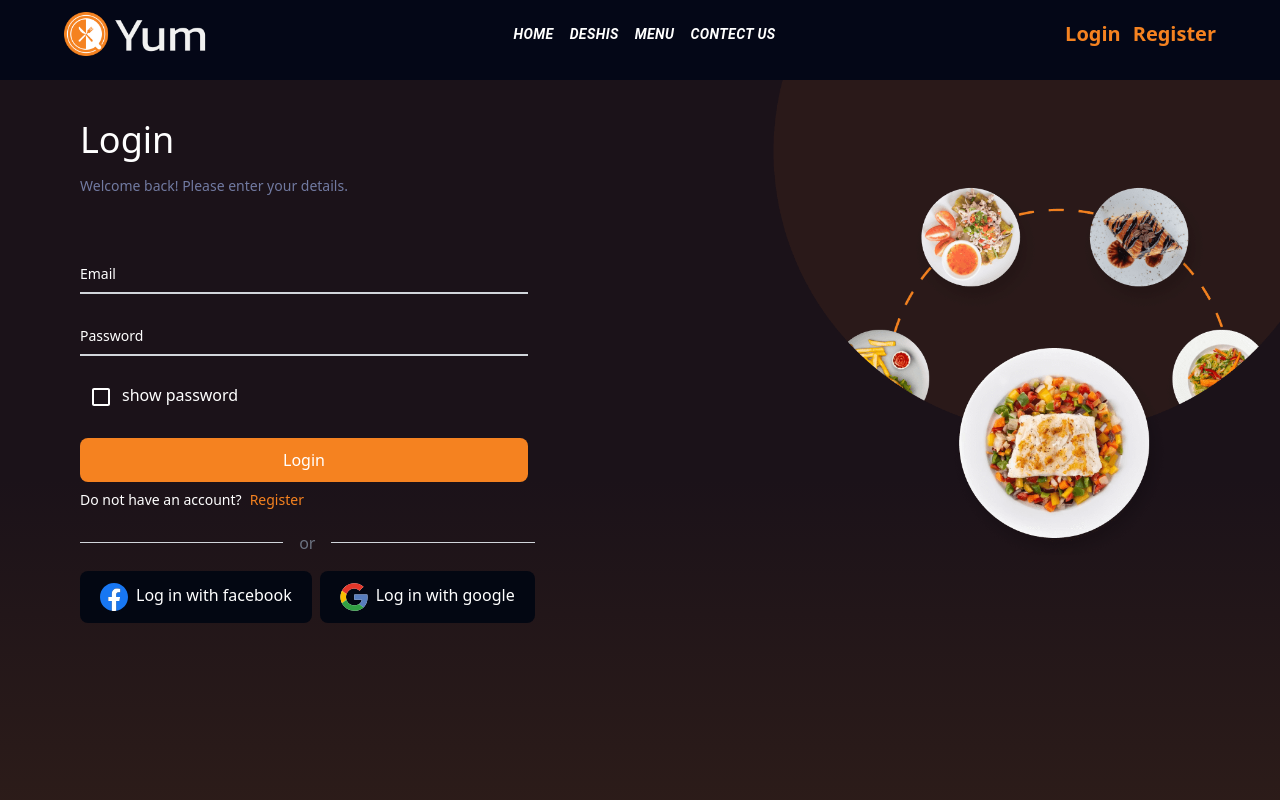
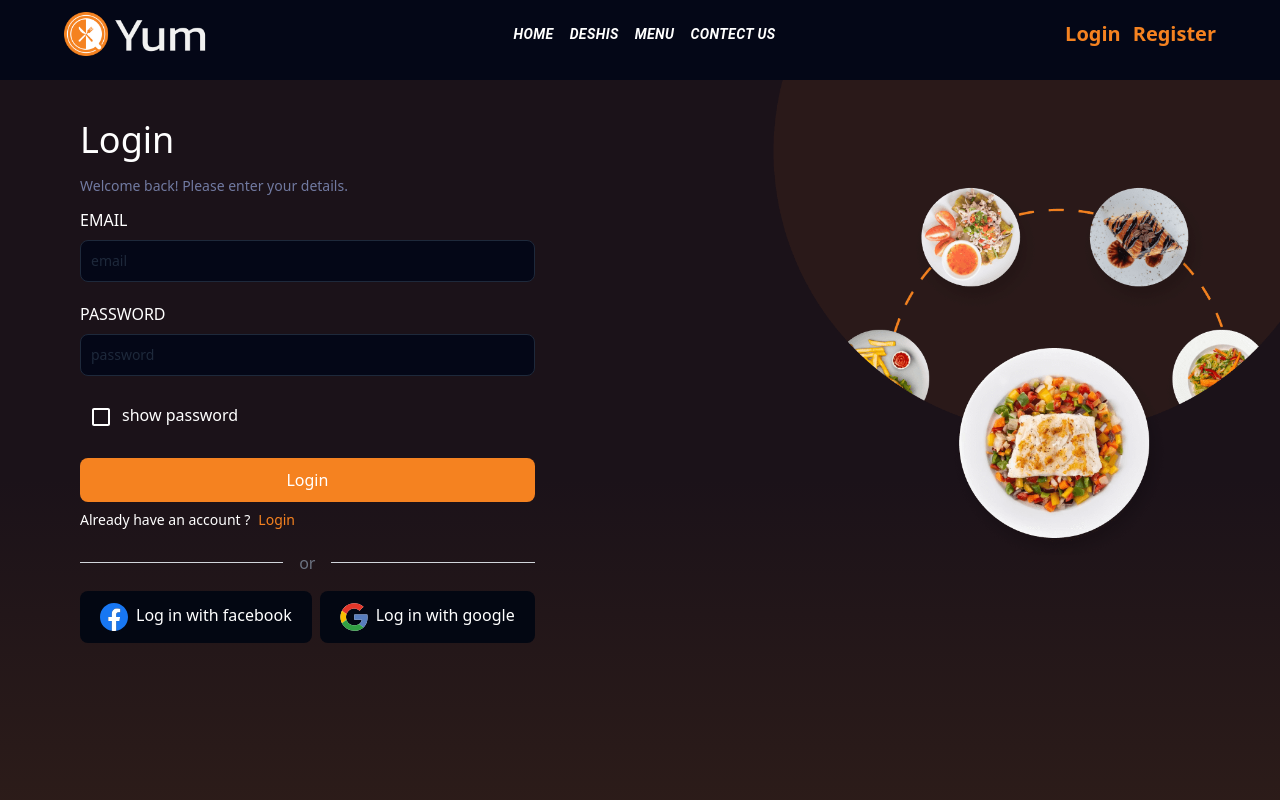
Before and after one commit to DevMdAsif/food-hub-client, a React (Vite) app: page /login in a window 1280 px wide. Shown: the top 800 px of the page. Built offline with nearby package versions, Linux system fonts and the light colour scheme; no server answers.

Commit message:
updated login page

```diff
--- a/src/pages/login/Login.jsx
+++ b/src/pages/login/Login.jsx
@@ -1,23 +1,18 @@
 import { useContext, useState } from "react";
-import { useForm } from "react-hook-form";
 import authBg from "../../assets/images/authImg/auth-bg-WWHEDCJO.png";
-import { Checkbox } from "@mui/material";
 import { AuthContext } from "../../firebase/provider/AuthProvider";
 import SocialLogin from "../../component/socialLogin/SocialLogin";
 import { Link } from "react-router-dom";
+import Form from "../../component/Form/Form";
 
 function Login() {
   const [checkbox, setCheckbox] = useState(false);
   const { login } = useContext(AuthContext);
 
-  const {
-    register,
-    handleSubmit,
-    formState: { errors },
-  } = useForm();
-  const onSubmit = (data) => {
-    console.log(data);
+  const handleSubmit = async (data) => {
     const { email, password } = data;
+    console.log(email, password);
+
     login(email, password)
       .then((userCredential) => {
         console.log(userCredential);
@@ -25,7 +20,27 @@ function Login() {
       .catch((error) => {
         console.log(error);
       });
+    // try {
+    //   await login(email, password)
+    //     .then((userCredential) => {
+    //       console.log(userCredential);
+    //     })
+    //     .catch((error) => {
+    //       console.log(error);
+    //     });
+    // } catch (error) {
+    //   console.log(error);
+    // }
   };
+
+  const inputData = [
+    { name: "email", type: "email", placeholder: "email" },
+    {
+      name: "password",
+      type: checkbox ? "text" : "password",
+      placeholder: "password",
+    },
+  ];
   return (
     <div className="h-screen flex lg:justify-between bg-gradient-to-t from-[#301e19] via-[#1b1219] to-[#1b1219] pb-24">
       <div className=" pt-10 mb-5 md:mb-0 lg:ml-20 md:mx-auto mx-5">
@@ -37,62 +52,24 @@ function Login() {
             </p>
           </div>
         </div>
-        <form
-          onSubmit={handleSubmit(onSubmit)}
-          className="max-w-md md:mt-14 mt-6"
-        >
-          <div className="relative z-0 w-full mb-5 group">
-            <input
-              {...register("email", { required: true })}
-              type="text"
-              className="input-style peer"
-              placeholder=""
-            />
-            <label className="label-style">Email</label>
-            {errors.password?.type === "required" && (
-              <small className="text-red-500">Email is required</small>
-            )}
-          </div>
-          <div className="relative z-0 w-full mb-5 group">
-            <input
-              {...register("password", {
-                required: true,
-              })}
-              type={checkbox ? "text" : "password"}
-              className="input-style peer"
-              placeholder=""
-            />
-            <label className="label-style">Password</label>
-            {errors.password?.type === "required" && (
-              <small className="text-red-500">password is required</small>
-            )}
-          </div>
-          <p>
-            <Checkbox
-              onChange={() => setCheckbox(!checkbox)}
-              sx={{
-                color: "white",
-                "&.Mui-checked": {
-                  color: "#f58220",
-                },
-              }}
-            />
-            <span className="text-white ">show password</span>
-          </p>
+        <Form
+          checkbox={checkbox}
+          setCheckbox={setCheckbox}
+          inputData={inputData}
+          onSubmit={handleSubmit}
+          initialValue={{ email: "", password: "" }}
+          buttonText="Login"
+          img={authBg}
+          title="Login"
+          desc="Welcome back! Please enter your details."
+        />
+        <p className="text-white mt-2 text-sm">
+          Already have an account ?
+          <Link className="text-[#f58220] ml-2" to="/login">
+            Login
+          </Link>
+        </p>
 
-          <button
-            type="submit"
-            className="mt-5 text-white bg-[#f58220] hover:bg-orange-700 focus:outline-none font-medium duration-500 rounded-lg text-base w-full px-5 py-2.5 text-center "
-          >
-            Login
-          </button>
-          <p className="text-white mt-2 text-sm">
-            Do not have an account?
-            <Link className="text-[#f58220] ml-2" to="/singup">
-              Register
-            </Link>
-          </p>
-        </form>
         <SocialLogin />
       </div>
       <div className="w-[40%] hidden lg:block">
```
